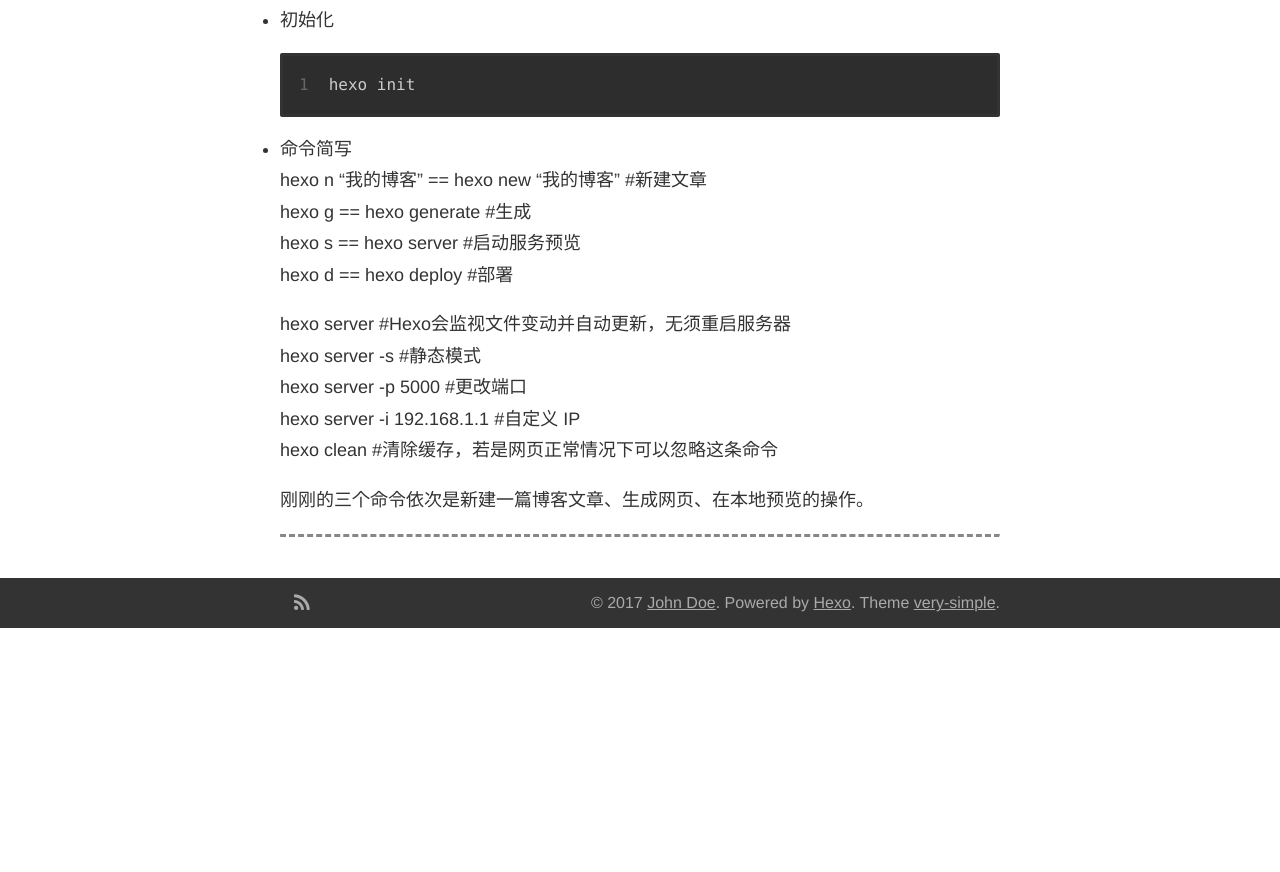
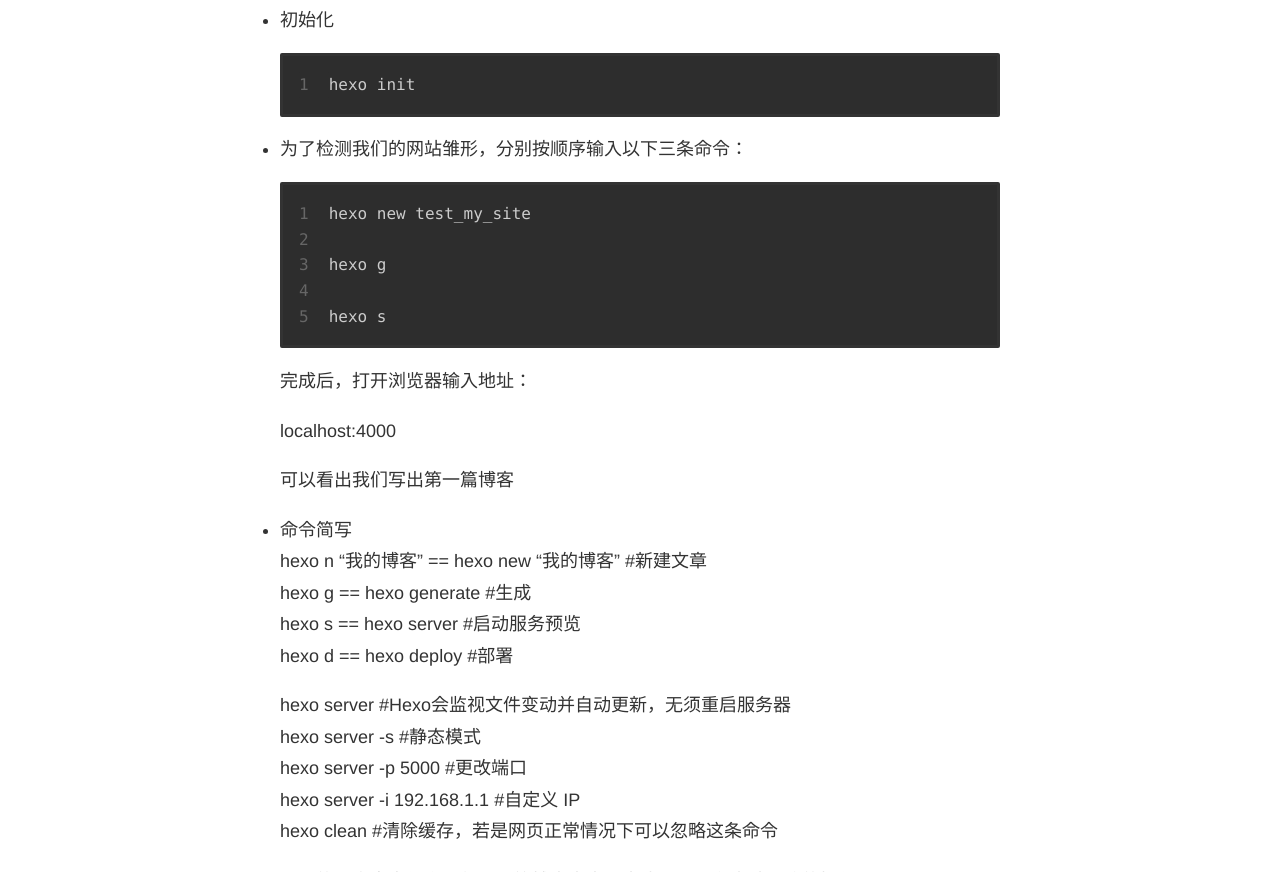
Before and after one commit to cc-ark/cc-ark.github.io, a plain HTML site: page 2017/11/21/github-pages-hexo-配置个人blog/index.html in a window 1280 px wide. Shown: the part 680-1552 px from the top of the page. Before the commit the page ends 1308 px from the top, so only its background shows below. Drawn offline with nearby package versions, Linux system fonts and the light colour scheme; some packages are replaced by stand-ins of ours; a script that the page names is missing.

Commit message:
Site updated: 2017-11-21 21:08:44

```diff
--- a/2017/11/21/github-pages-hexo-配置个人blog/index.html
+++ b/2017/11/21/github-pages-hexo-配置个人blog/index.html
@@ -10,8 +10,15 @@
 <li><p>初始化</p>
 <figure class="highlight plain"><table><tr><td class="gutter"><pre><span class="line">1</span><br></pre></td><td class="code"><pre><span class="line">hexo init</span><br></pre></td></tr></table></figure>
 </li>
-<li><p>命令简写<br>hexo n “我的博客” == hexo new “我的博客” #新建文章<br>hexo g == hexo generate #生成<br>hexo s == hexo server #启动服务预览<br>hexo d == hexo deploy #部署</p>
+<li><p>为了检测我们的网站雏形，分别按顺序输入以下三条命令：</p>
+<figure class="highlight plain"><table><tr><td class="gutter"><pre><span class="line">1</span><br><span class="line">2</span><br><span class="line">3</span><br><span class="line">4</span><br><span class="line">5</span><br></pre></td><td class="code"><pre><span class="line">hexo new test_my_site</span><br><span class="line"></span><br><span class="line">hexo g</span><br><span class="line"></span><br><span class="line">hexo s</span><br></pre></td></tr></table></figure>
 </li>
+</ul>
+<p>完成后，打开浏览器输入地址：</p>
+<p>localhost:4000</p>
+<p>可以看出我们写出第一篇博客</p>
+<ul>
+<li>命令简写<br>hexo n “我的博客” == hexo new “我的博客” #新建文章<br>hexo g == hexo generate #生成<br>hexo s == hexo server #启动服务预览<br>hexo d == hexo deploy #部署</li>
 </ul>
 <p>hexo server #Hexo会监视文件变动并自动更新，无须重启服务器<br>hexo server -s #静态模式<br>hexo server -p 5000 #更改端口<br>hexo server -i 192.168.1.1 #自定义 IP<br>hexo clean #清除缓存，若是网页正常情况下可以忽略这条命令</p>
 <p>刚刚的三个命令依次是新建一篇博客文章、生成网页、在本地预览的操作。</p>
```
